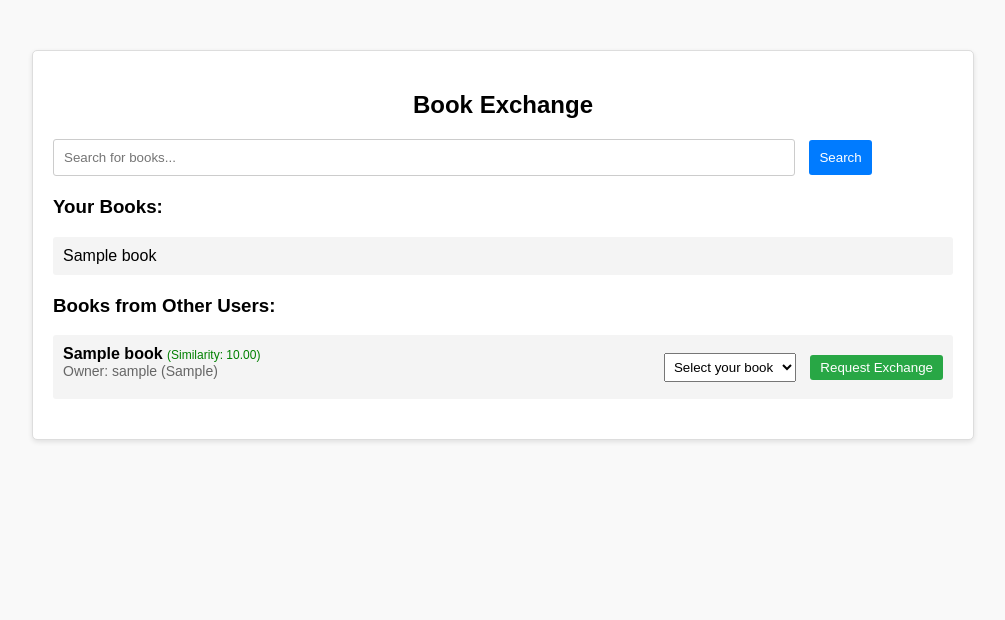
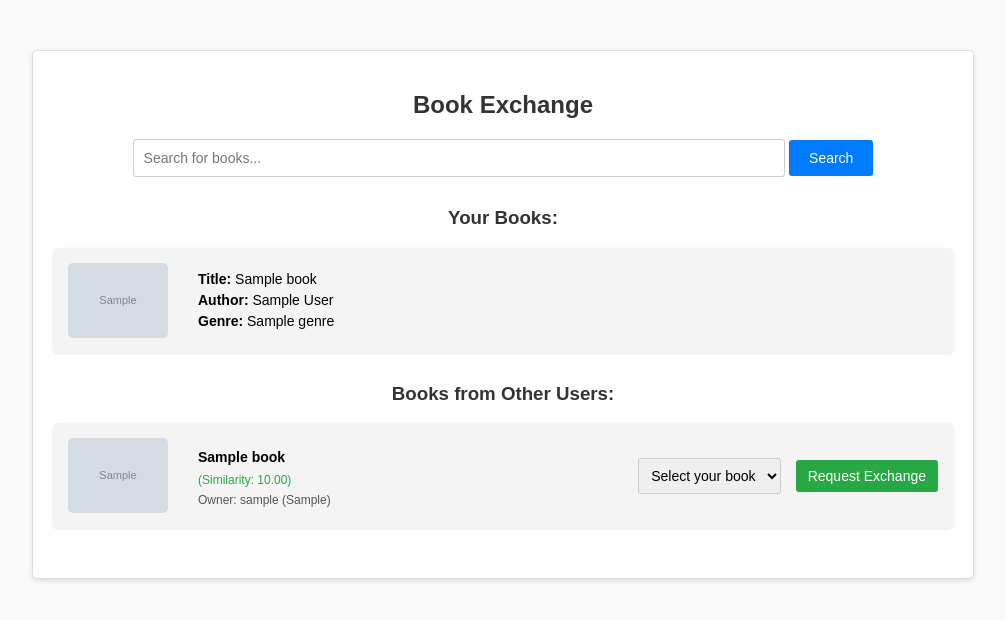
Before and after one commit to sourav03561/BookBid, a Flask app: template templates/exchange.html in a window 1280 px wide. Shown: the top 620 px of the page, without its empty margins (137-1142 px from the left). Run offline with Flask 3, Linux system fonts and the light colour scheme; the template is opened without the code that fills it: most values are stand-ins (such as "Sample title", 1, 10 or a date in 2020); grey boxes marked "Sample" are stand-in pictures; parts of the project's set-up code (start-up, migrations or seed data) failed here and were passed over.

Commit message:
second commit

```diff
--- a/app.py
+++ b/app.py
@@ -21,7 +21,7 @@ app.secret_key = os.getenv('SECRET_KEY', 'your_secret_key')  # Replace in produc
 
 # Load books from CSV into memory
 df_books = pd.read_csv('random_books_df.csv')
-books_list = df_books[['title', 'author', 'genre']].to_dict(orient='records')
+books_list = df_books[['title', 'author', 'genre','img']].to_dict(orient='records')
 
 # Load TF-IDF vectorizer and matrix
 
@@ -110,7 +110,7 @@ def edit_books():
             selected_book = books_list[selected_book_index]
             print(selected_book)
             if selected_book not in selected_books:
-                selected_books.append(selected_book['title'])
+                selected_books.append(selected_book)
             print(selected_books)
         elif 'remove_book' in request.form:
             book_index = int(request.form['book_index'])
@@ -120,7 +120,7 @@ def edit_books():
         users_ref.document(user_doc.id).update({'books': selected_books})
         flash("Books updated successfully.", "success")
         return redirect(url_for('edit_books'))
-
+    print(selected_books)
     return render_template('edit_books.html', books=selected_books, csv_books=books_list[0:300])
 
 def get_similarities_with_target(target_book, book_list):
@@ -161,14 +161,17 @@ def exchange():
         user = doc.to_dict()
         if user['email'] != current_user_email and 'books' in user:
             for book in user['books']:
+                book_data = next((b for b in books_list if b['title'] == book), {})
                 books_with_users.append({
                     "user_name": user['name'],
                     "user_email": user['email'],
                     "user_city": user['city'],
                     "user_phone": user['phone'],
                     "book_title": book,
+                    "image_url": book_data.get('img', 'default_image_url.jpg')  # Provide a default image
+
                 })
-
+    print(books_with_users)
     # Compute similarity scores and sort books
     sorted_books = []
     exchange_books = []
@@ -296,27 +299,22 @@ def requests():
         for req in db.collection("exchange_requests").where("from_user", "==", current_user_email).stream()
     ]
 
-    users_ref = db.collection('users')
+    # Helper function to find book details by title
+    def get_book_details(title):
+        for book in books_list:
+            if book['title'] == title:
+                return {
+                    "title": book['title'],
+                    "author": book['author'],
+                    "image": book['img']
+                }
+        return {"title": title, "author": "Unknown Author", "image": "default_image_url"}
 
-    # Create a list of unique emails for incoming requests
-    incoming_emails = {req['from_user'] for req in incoming_requests}
-
-    # Fetch user details in a single batch
-    users = {user.to_dict()['email']: user.to_dict() for user in users_ref.where('email', 'in', list(incoming_emails)).stream()}
-
-    # Add only necessary user details to incoming requests
-    for incoming_request in incoming_requests:
-        email = incoming_request['from_user']
-        user_details = users.get(email)
-        if user_details:
-            incoming_request['from_user_details'] = {
-                'name': user_details.get('name'),
-                'phone': user_details.get('phone'),
-                'address': user_details.get('address')
-            }
-        else:
-            incoming_request['from_user_details'] = {}  # Handle missing user details gracefully
-
+    # Enhance requests with book details
+    for request in incoming_requests + outgoing_requests:
+        request['requested_book_details'] = get_book_details(request.get('requested_book', 'Unknown Title'))
+        request['offered_book_details'] = get_book_details(request.get('offered_book', 'Unknown Title'))
+    print(incoming_requests)
     return render_template(
         'requests.html',
         incoming_requests=incoming_requests,
--- a/templates/edit_books.html
+++ b/templates/edit_books.html
@@ -97,7 +97,7 @@
             <label for="selected_book">Add a Book:</label>
             <select id="selected_book" name="selected_book" required>
                 {% for book in csv_books %}
-                    <option value="{{ loop.index0 }}">{{ book }}</option>
+                    <option value="{{ loop.index0 }}">{{ book['title'] }}</option>
                 {% endfor %}
             </select>
             <button type="submit" name="add_book">Add Book</button>
@@ -109,7 +109,8 @@
             <ul>
                 {% for book in books %}
                     <li>
-                        {{ book }}
+                        <img src="{{ book['img'] }}" alt="Book Image">
+                        {{ book['title'] }}
                         <form method="POST" style="display: inline;">
                             <input type="hidden" name="book_index" value="{{ loop.index0 }}">
                             <button type="submit" name="remove_book" class="remove-btn">Remove</button>
--- a/templates/exchange.html
+++ b/templates/exchange.html
@@ -20,72 +20,98 @@
             border-radius: 5px;
             box-shadow: 0 2px 5px rgba(0, 0, 0, 0.1);
         }
-        h2 {
+        h2, h3 {
+            text-align: center;
+            color: #333;
+        }
+        .section {
+            margin-bottom: 30px;
+        }
+        ul {
+            list-style: none;
+            padding: 0;
+            margin: 0;
+        }
+        li {
+            display: flex;
+            justify-content: space-between;
+            align-items: center;
+            background: #f4f4f4;
+            margin: 10px 0;
+            padding: 15px;
+            border-radius: 5px;
+            box-shadow: 0 1px 3px rgba(0, 0, 0, 0.1);
+        }
+        li img {
+            width: 100px;
+            height: auto;
+            border-radius: 5px;
+            margin-right: 15px;
+        }
+        .book-info, .book-details {
+            flex: 1;
+            margin-left: 15px;
+        }
+        .book-info span, .book-details strong {
+            display: block;
+            font-size: 14px;
+            margin: 5px 0;
+        }
+        .user-details {
+            font-size: 12px;
+            color: #555;
+            margin-top: 5px;
+        }
+        .similarity-score {
+            font-size: 12px;
+            color: #28a745;
+        }
+        .search-form {
             text-align: center;
             margin-bottom: 20px;
         }
-        .section {
-            margin-bottom: 20px;
-        }
-        ul {
-            list-style-type: none;
-            padding: 0;
-        }
-        li {
-            background: #f4f4f4;
-            margin: 5px 0;
-            padding: 10px;
-            border-radius: 3px;
-            display: flex;
-            justify-content: space-between;
-            align-items: center;
-        }
-        .book-details {
-            margin-bottom: 10px;
-        }
-        .search-form {
-            margin-bottom: 20px;
-        }
         .search-form input[type="text"] {
-            width: 80%;
+            width: 70%;
             padding: 10px;
             border: 1px solid #ccc;
             border-radius: 3px;
-            margin-right: 10px;
+            font-size: 14px;
         }
         .search-form button {
-            padding: 10px;
+            padding: 10px 20px;
             background-color: #007BFF;
-            color: white;
+            color: #fff;
             border: none;
             border-radius: 3px;
+            font-size: 14px;
             cursor: pointer;
         }
         .search-form button:hover {
             background-color: #0056b3;
         }
-        .user-details {
+        select {
+            padding: 8px;
             font-size: 14px;
-            color: #666;
-        }
-        .similarity-score {
-            font-size: 12px;
-            color: green;
-        }
-        select {
+            border: 1px solid #ccc;
+            border-radius: 3px;
             margin-right: 10px;
-            padding: 5px;
         }
         button.exchange-button {
-            padding: 5px 10px;
+            padding: 8px 12px;
             background-color: #28a745;
             color: white;
             border: none;
             border-radius: 3px;
+            font-size: 14px;
             cursor: pointer;
         }
         button.exchange-button:hover {
             background-color: #218838;
+        }
+        p {
+            text-align: center;
+            color: #666;
+            font-size: 14px;
         }
     </style>
 </head>
@@ -107,7 +133,14 @@
             {% if current_user_books %}
                 <ul>
                     {% for book in current_user_books %}
-                        <li>{{ book }}</li>
+                        <li>
+                            <img src="{{ book['img'] }}" alt="Book Image">
+                            <div class="book-info">
+                                <span><strong>Title:</strong> {{ book['title'] }}</span>
+                                <span><strong>Author:</strong> {{ book['author'] }}</span>
+                                <span><strong>Genre:</strong> {{ book['genre'] }}</span>
+                            </div>
+                        </li>
                     {% endfor %}
                 </ul>
             {% else %}
@@ -122,6 +155,7 @@
                 <ul>
                     {% for book in books_with_users %}
                         <li>
+                            <img src="{{ book.get('image_url') }}" alt="{{ book['book_title'] }}">
                             <div class="book-details">
                                 <strong>{{ book['book_title'] }}</strong>
                                 <span class="similarity-score">(Similarity: {{ "%.2f" % book['similarity'] }})</span>
@@ -134,7 +168,7 @@
                                 <select name="offer_book" required>
                                     <option value="" disabled selected>Select your book</option>
                                     {% for user_book in current_user_books %}
-                                        <option value="{{ user_book }}">{{ user_book }}</option>
+                                        <option value="{{ user_book }}">{{ user_book['title'] }}</option>
                                     {% endfor %}
                                 </select>
                                 <input type="hidden" name="requested_book" value="{{ book['book_title'] }}">
--- a/templates/register.html
+++ b/templates/register.html
@@ -86,7 +86,7 @@
             <label for="books">Select Books:</label>
             <select id="books" name="selected_books[]" multiple>
                 {% for book in books %}
-                    <option value="{{ book }}">{{ book }}</option>
+                    <option value="{{ book }}">{{ book['title'] }}</option>
                 {% endfor %}
             </select>
             <small class="form-text">Hold down Ctrl (Windows) or Command (Mac) to select multiple books.</small>
```
Also changed, not shown: a.py (added, +78 -0 lines), templates/dashboard.html (+23 -2 lines), templates/requests.html (+20 -4 lines), README.md (added), 1 other file.
